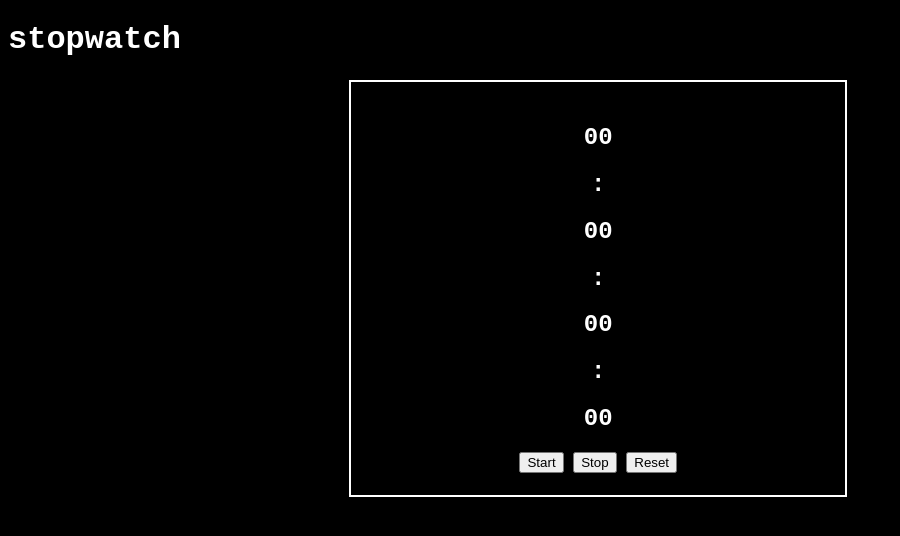
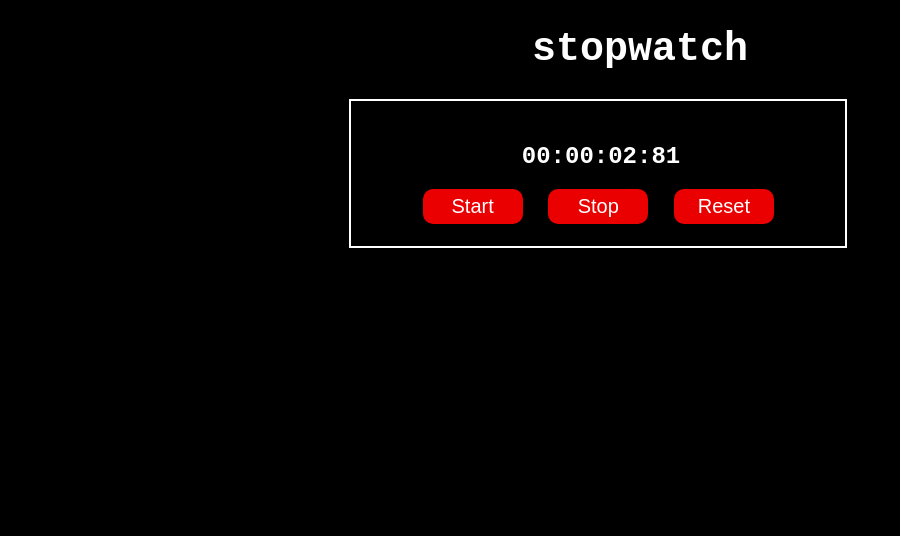
Before and after one commit to anus26/stop-watch, a plain HTML site: page index.html in a window 1280 px wide. Both pictures are taken after a click on the button "Start". Shown: the whole page, without its empty margins (0-900 px from the left). Drawn offline with Linux system fonts and the light colour scheme.

Commit message:
modified

```diff
--- a/app.js
+++ b/app.js
@@ -20,3 +20,61 @@
 // //     clearInterval(seconds)
 // //     clearTimeout(second)
 // // }
+
+let milli= 0;
+
+let  sec =0
+let min =0
+let hr =0
+
+
+let timer=false
+
+function start(){
+    timer = true;
+    myFun();
+}
+
+function stop(){
+    timer = false;
+    myFun();
+}
+
+function reset(){
+    location.reload();
+}
+function myFun(){
+    if(timer == true){
+        milli = milli + 1
+        if(milli == 100){
+            sec = sec +1
+            milli = 0
+        }
+        if(sec == 60){
+            min = min + 1
+            sec = 0
+        }
+        if(min == 60){
+            hr = hr + 1
+            min = 0
+        }
+        let getSec = sec
+        let getMin = min
+        let getHR = hr
+
+        if (sec < 10){
+            getSec = "0"+sec
+        }
+        if(min < 10){
+            getMin="0"+min
+        }
+        if(hr<10){
+            getHR="0"+hr
+        }
+        setTimeout("myFun()",10)
+        document.getElementById("milli").innerHTML=milli
+        document.getElementById("sec").innerHTML= getSec
+        document.getElementById("min").innerHTML=getMin
+        document.getElementById("hr").innerHTML=getHR
+    }
+}
--- a/style.css
+++ b/style.css
@@ -10,5 +10,27 @@ body{
     width: 450px;
     border: 2px solid white;
     padding: 22px;
-
 }
+h1{
+    text-align: center;
+    font-size: 40px;
+}
+.num{
+    display: flex;
+    margin-left: 33%;
+}
+button{
+    width: 100px;
+    height: 35px;
+    background-color:rgba(255, 0, 0, 0.916) ;
+    color: white;
+    cursor: pointer;
+    font-size: 20px;
+    border: none;
+    outline: none;
+    border-radius: 10px;
+    margin-inline: 8px;
+}
+button-hover{
+    border: 10px solid white;
+}
```
